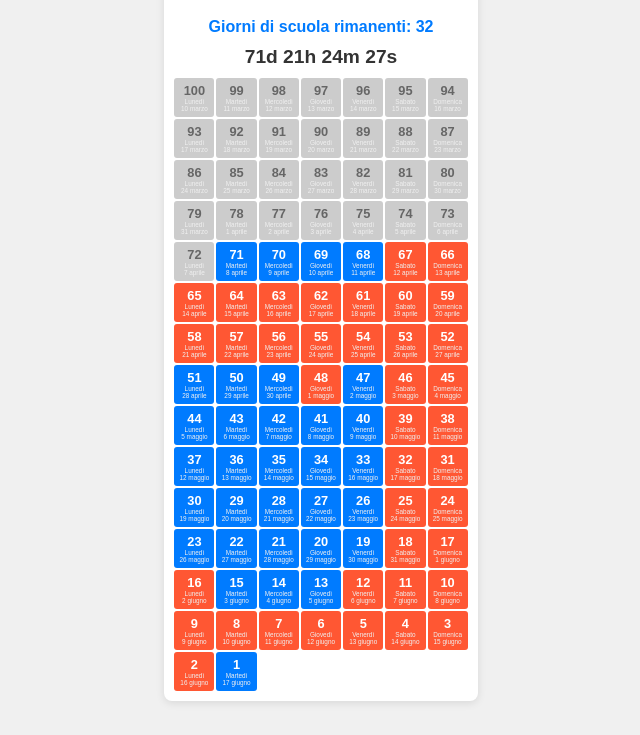
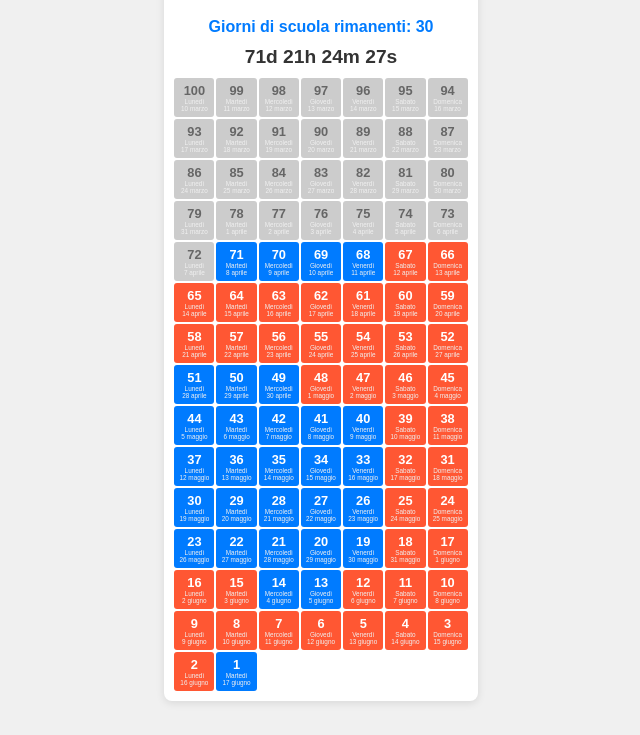
Before and after one commit to Manolo006/CNN, a plain HTML site: page index.html in a window 1280 px wide. Shown: the part 85-820 px from the top of the page, without its empty margins (319-959 px from the left). Drawn offline with Linux system fonts and the light colour scheme.

Commit message:
Update index.html

```diff
--- a/index.html
+++ b/index.html
@@ -105,7 +105,7 @@
         "2025-04-19", "2025-04-20", "2025-04-21", "2025-04-22", "2025-04-23",
         "2025-04-24", "2025-04-25", "2025-05-01", "2025-06-02", "2025-06-06",
         "2025-06-09", "2025-06-10", "2025-06-11", "2025-06-12", "2025-06-13",
-        "2025-06-16"
+        "2025-06-16", "2025-04-26", "2025-05-02", "2025-06-03" // ponti aggiuntivi
       ];
 
       const weekdays = ["Domenica", "Lunedì", "Martedì", "Mercoledì", "Giovedì", "Venerdì", "Sabato"];
@@ -120,7 +120,7 @@
         const dayOfWeek = weekdays[currentDate.getDay()];
         const dayMonth = currentDate.toLocaleDateString('it-IT', { day: 'numeric', month: 'long' });
 
-        const isPast = i < 100 - daysRemaining;
+        const isPast = currentDate < new Date();
         const isWeekendOrSpecial = specialDays.includes(formattedDate) || currentDate.getDay() === 0 || currentDate.getDay() === 6;
 
         if (isPast) {
```
